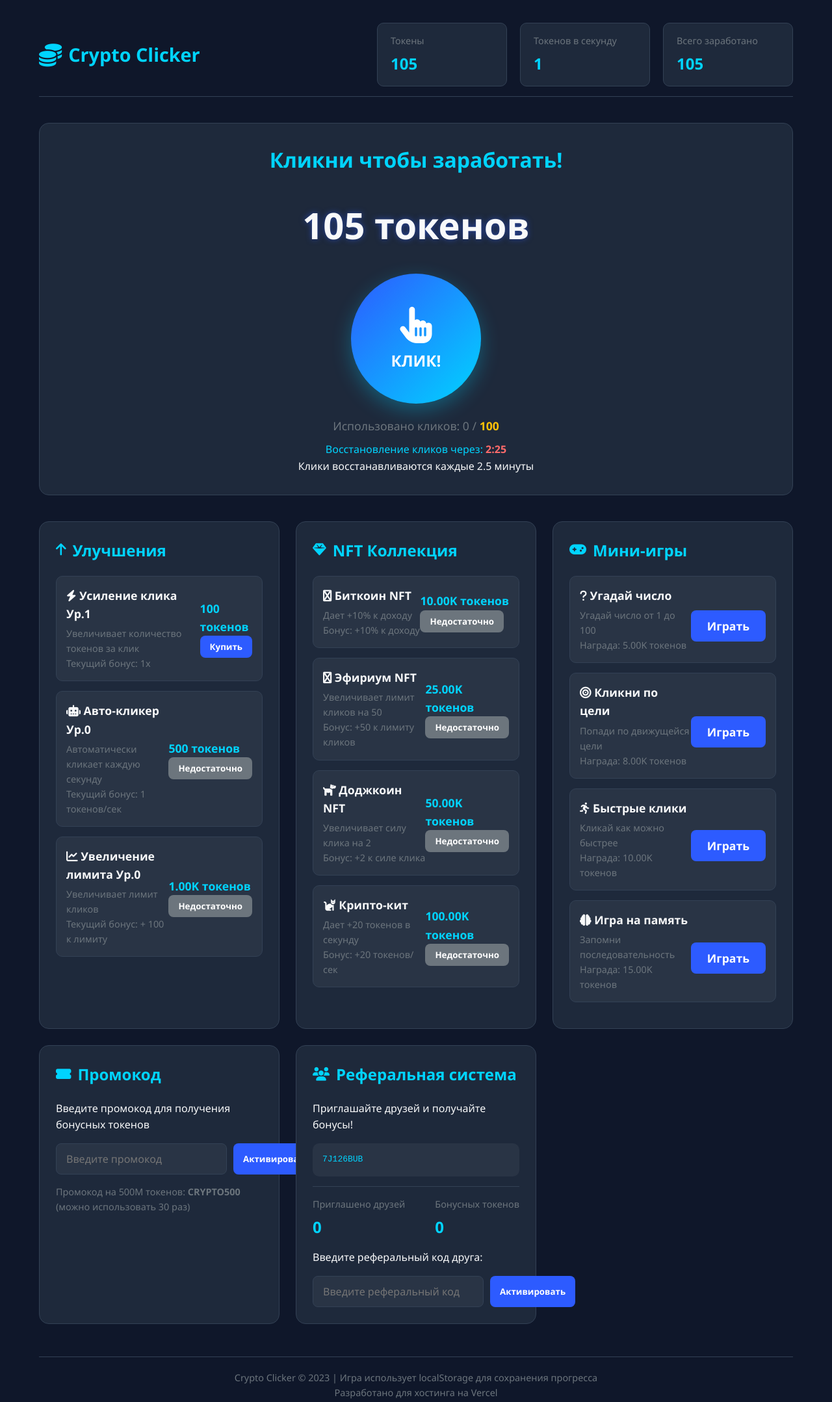
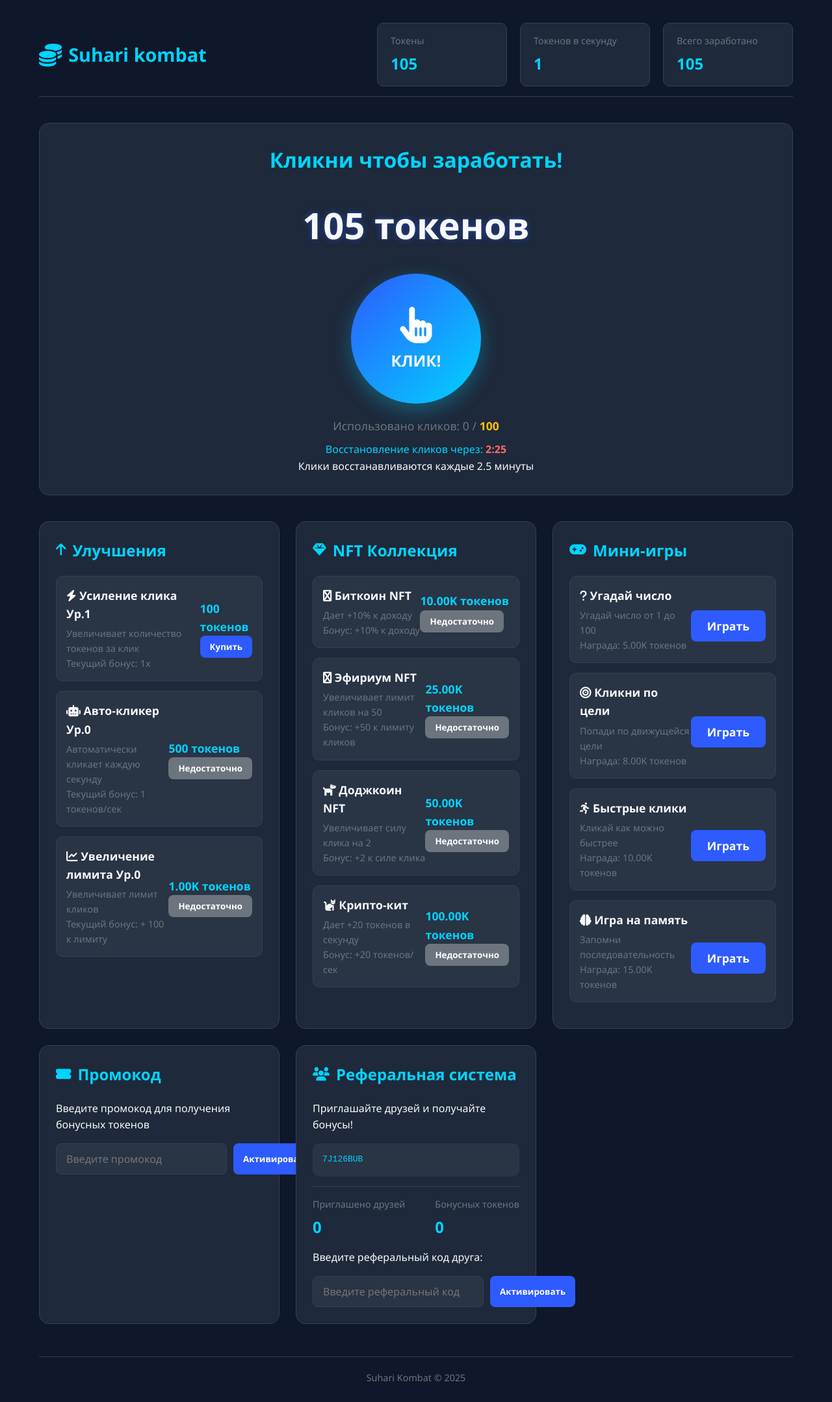
Before and after one commit to SredniuBob/suharikombat, a plain HTML site: page index.html in a window 1280 px wide. Shown: the whole page at 65% size. Drawn offline with Linux system fonts and the light colour scheme.

Commit message:
Add files via upload

```diff
--- a/index.html
+++ b/index.html
@@ -3,7 +3,7 @@
 <head>
     <meta charset="UTF-8">
     <meta name="viewport" content="width=device-width, initial-scale=1.0">
-    <title>Crypto Clicker</title>
+    <title>Suhari Kombat</title>
     <link rel="stylesheet" href="https://cdnjs.cloudflare.com/ajax/libs/font-awesome/6.4.0/css/all.min.css">
     <style>
         * {
@@ -445,7 +445,7 @@
         <header>
             <div class="logo">
                 <i class="fas fa-coins"></i>
-                <span>Crypto Clicker</span>
+                <span>Suhari kombat</span>
             </div>
             <div class="stats-container">
                 <div class="stat-box">
@@ -511,7 +511,6 @@
                     </div>
                     <div class="promo-success" id="promoSuccess">Промокод успешно активирован!</div>
                     <div class="promo-error" id="promoError">Неверный промокод или он уже использован!</div>
-                    <p style="margin-top: 15px; font-size: 0.9rem; color: var(--gray);">Промокод на 500M токенов: <strong>CRYPTO500</strong> (можно использовать 30 раз)</p>
                 </section>
 
                 <section class="section">
@@ -538,8 +537,7 @@
         </main>
 
         <footer>
-            <p>Crypto Clicker &copy; 2023 | Игра использует localStorage для сохранения прогресса</p>
-            <p>Разработано для хостинга на Vercel</p>
+            <p>Suhari Kombat &copy; 2025 </p>
         </footer>
     </div>
 
@@ -1577,7 +1575,7 @@
 
             // Показываем приветственное сообщение
             setTimeout(() => {
-                showNotification('Добро пожаловать в Crypto Clicker! Клики восстанавливаются каждые 2.5 минуты.');
+                showNotification('Добро пожаловать в Suhari Kombat! Клики восстанавливаются каждые 2.5 минуты.');
             }, 1000);
         }
 
```
